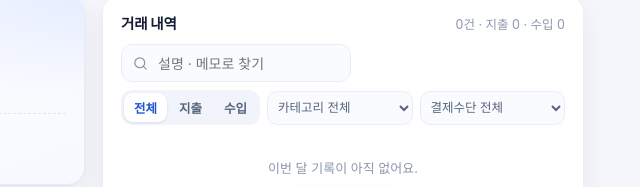
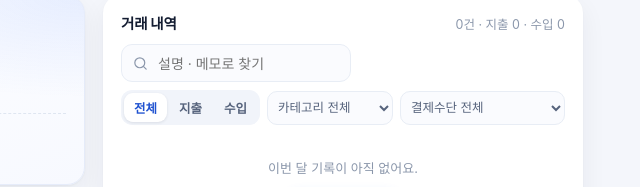
Before and after one commit to minjeong9393/household-budget, a plain HTML site: page index.html in a window 1280 px wide. Shown: the part 143-330 px from the top of the page, 633-1273 px from the left. Drawn offline with Linux system fonts and the light colour scheme.

Commit message:
거래 탭 결제수단 필터: 직접 정한 이름이 잘리지 않게 (좁으면 다음 줄로)

```diff
--- a/index.html
+++ b/index.html
@@ -209,12 +209,15 @@ input, select, textarea { font-family: inherit; font-size: 16px; color: inherit;
 .txtools { display: flex; gap: 7px; margin-bottom: 8px; }
 .searchbox { position: relative; flex: 1 1 100%; display: flex; align-items: center; }
 .txfilters {
-  display: flex; align-items: center; gap: 7px; margin-bottom: 10px;
-  overflow-x: auto; padding-bottom: 2px; scrollbar-width: none;
+  display: flex; flex-wrap: wrap; align-items: center; gap: 7px; margin-bottom: 10px;
+  padding-bottom: 2px;
 }
 .txfilters::-webkit-scrollbar { display: none; }
 .txfilters .seg { flex: none; }
 .txfilters .minisel { flex: 1 1 0; min-width: 0; max-width: none; }
+/* 결제수단 이름은 직접 정하므로(카드·계좌 이름) 조금 더 넓게 — 모자라면 다음 줄로 넘어간다 */
+.txfilters select[data-act="setFilterPay"] { flex: 1.35 1 0; min-width: 88px; }
+.txfilters select[data-act="setFilterCat"] { min-width: 76px; }
 .txfilters .linkbtn { flex: none; }
 .searchbox .ic { position: absolute; left: 11px; color: var(--ink3); }
 .txsearch {
```
